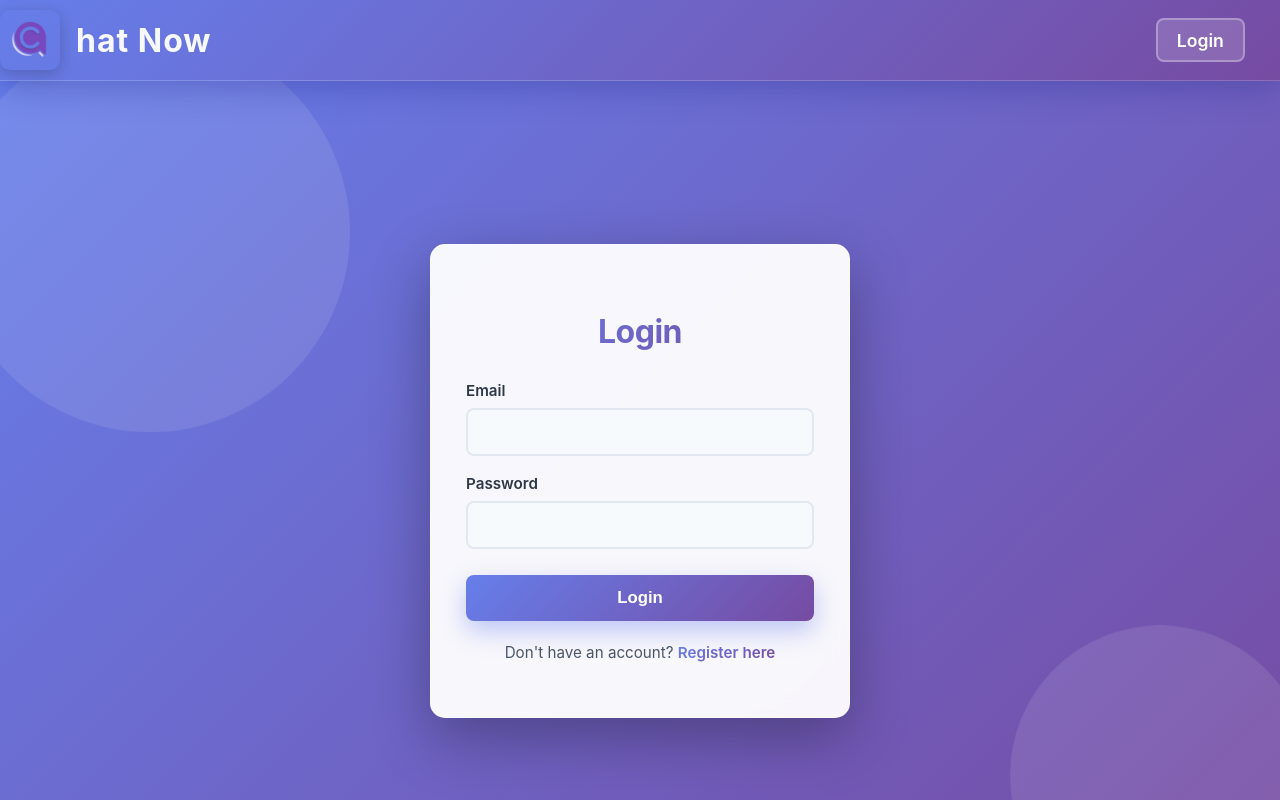
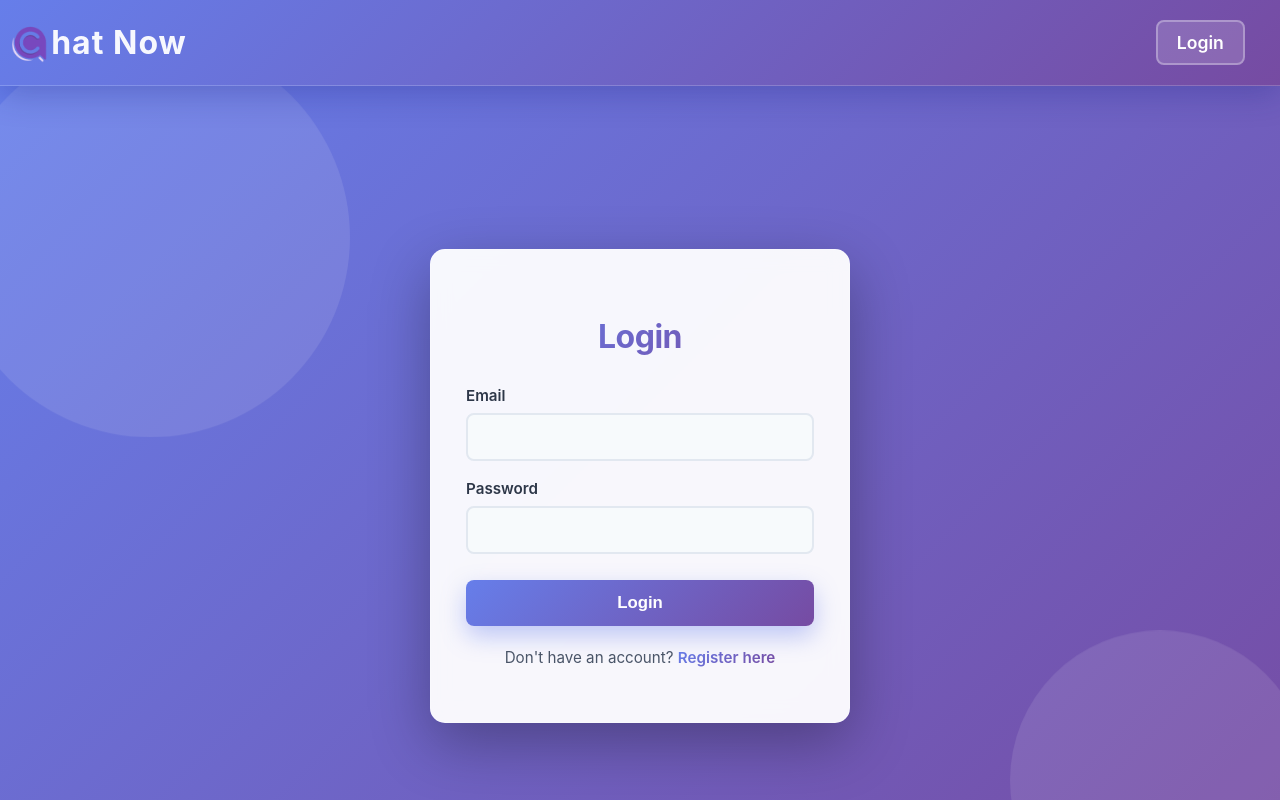
Before and after one commit to shashanthroyal/ChatNow, a React (Vite) app in the folder client/: page /login in a window 1280 px wide. Built offline with nearby package versions, Linux system fonts and the light colour scheme; no server answers.

Commit message:
Styling added1

```diff
--- a/client/src/Components/Navbar.css
+++ b/client/src/Components/Navbar.css
@@ -62,9 +62,9 @@
     object-fit: contain;
     border-radius: 10px;
     padding: 3px;
-    margin-right: 0.3rem;
+    margin-right: -20px;
+    margin-top: 5px;
     transition: all 0.3s ease;
-    box-shadow: 0 4px 15px rgba(0, 0, 0, 0.2);
 }
 
 .navbar-brand img:hover {
```
